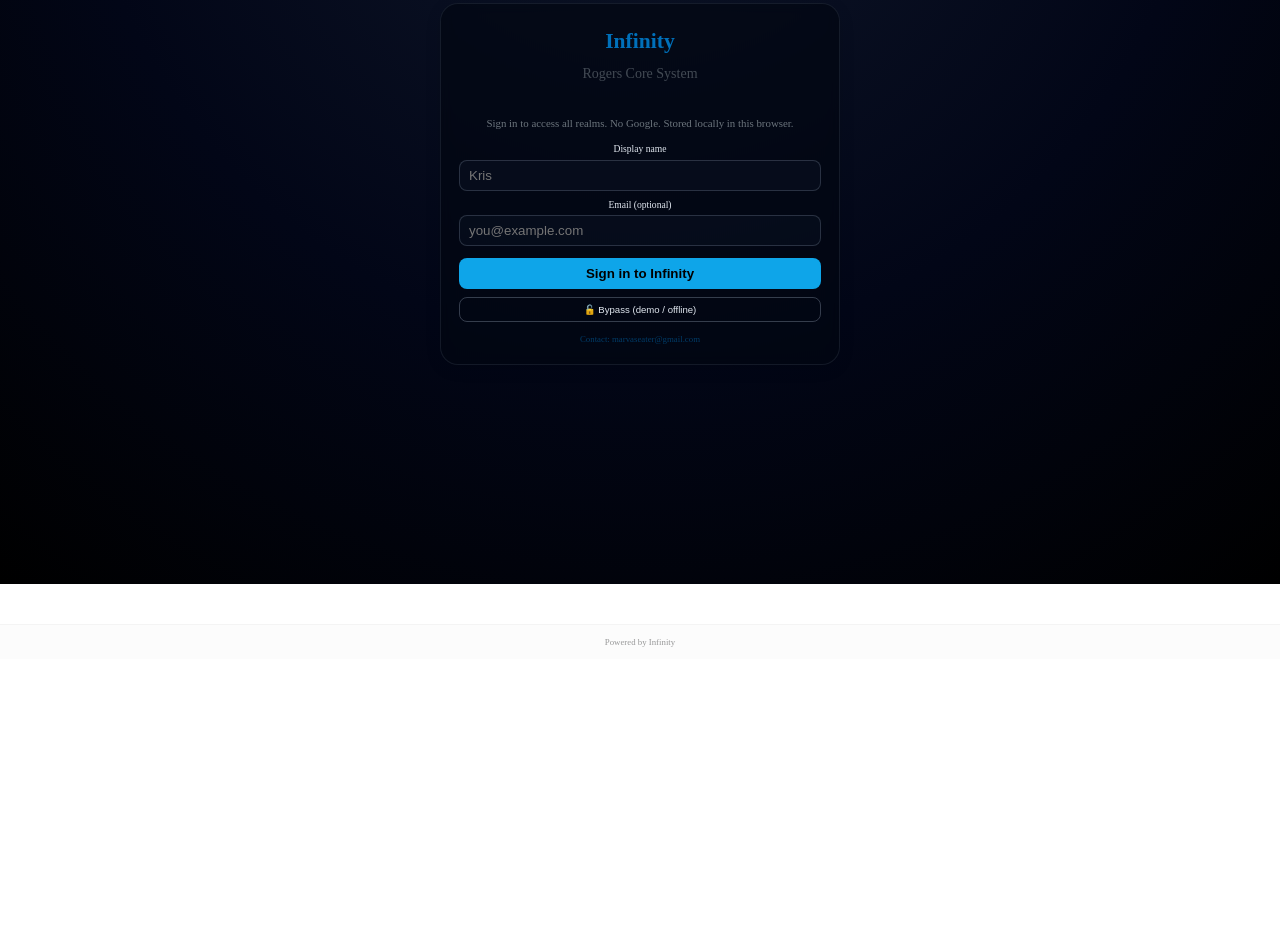
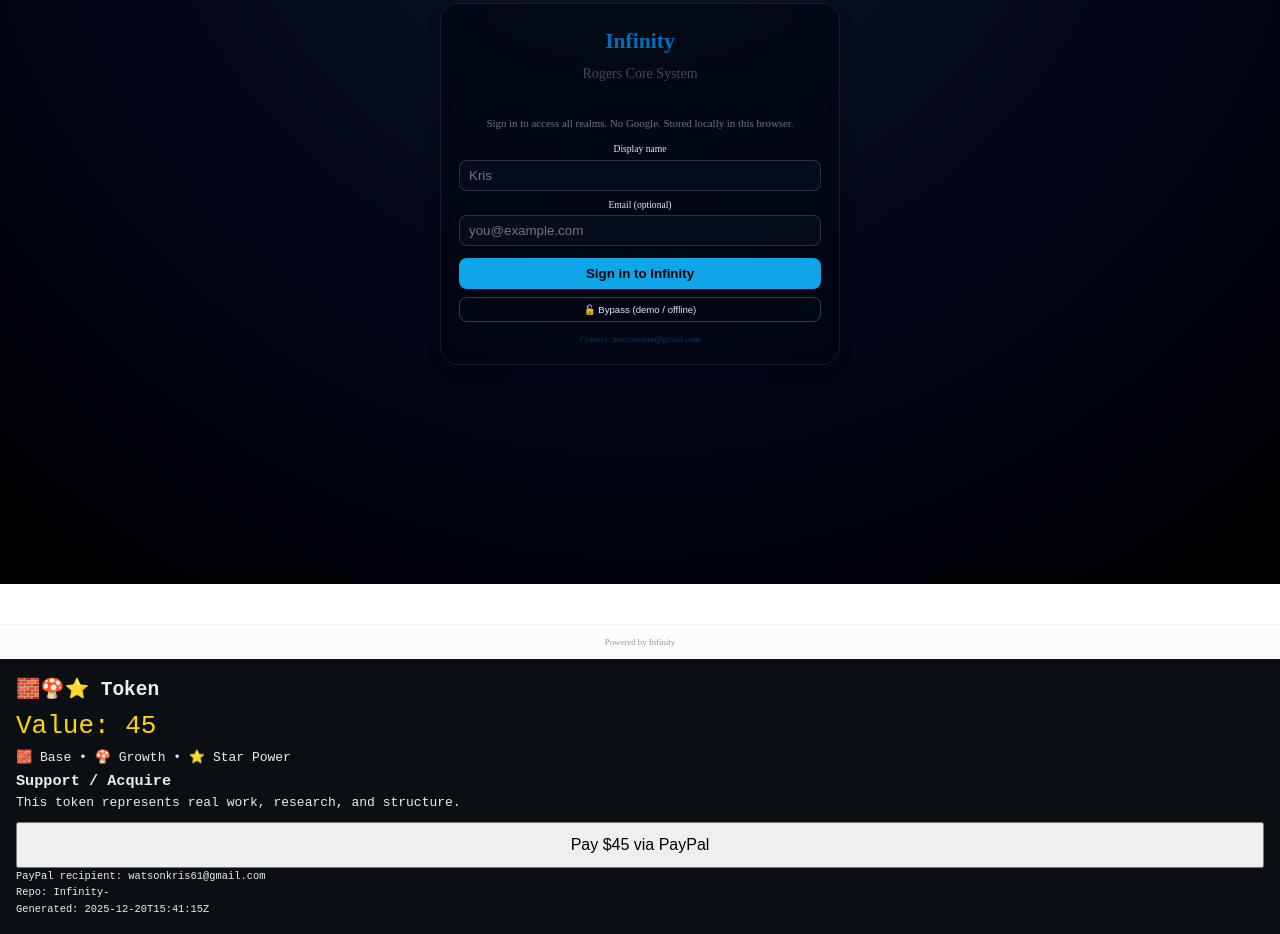
Before and after one commit to pewpi-infinity/Infinity-, a plain HTML site: page index.html in a window 1280 px wide. Shown: the part 216-1150 px from the top of the page. Before the commit the page ends 875 px from the top, so only its background shows below. Drawn offline with Linux system fonts and the light colour scheme.

Commit message:
c13b0 index: mario token + paypal value layer

```diff
--- a/index.html
+++ b/index.html
@@ -353,3 +353,28 @@
   </script>
 </body>
 </html>
+<!-- C13B0_TOKEN_BLOCK -->
+<style>
+.c13b0{font-family:monospace;background:#0b0f14;color:#e6edf3;padding:16px}
+.c13b0 .value{font-size:2em;color:#ffd700}
+.c13b0 button{padding:12px;font-size:1em;width:100%;margin-top:8px}
+</style>
+
+<div class="c13b0">
+  <h2>🧱🍄⭐ Token</h2>
+  <div class="value">Value: 45</div>
+  <p>🧱 Base • 🍄 Growth • ⭐ Star Power</p>
+
+  <h3>Support / Acquire</h3>
+  <p>This token represents real work, research, and structure.</p>
+
+  <a href="https://www.paypal.com/paypalme/watsonkris61@gmail.com/45" target="_blank">
+    <button>Pay $45 via PayPal</button>
+  </a>
+
+  <p style="font-size:0.8em;">
+    PayPal recipient: watsonkris61@gmail.com<br/>
+    Repo: Infinity-<br/>
+    Generated: 2025-12-20T15:41:15Z
+  </p>
+</div>
```
